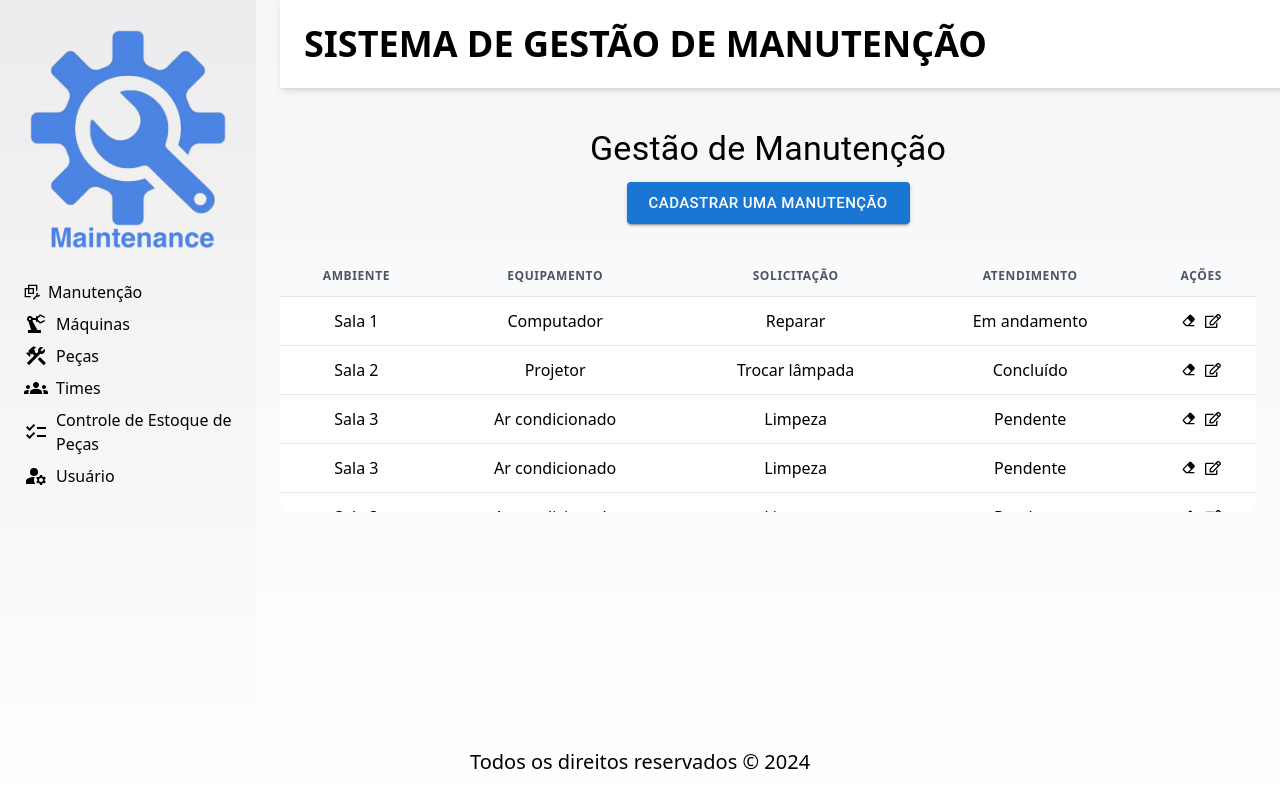
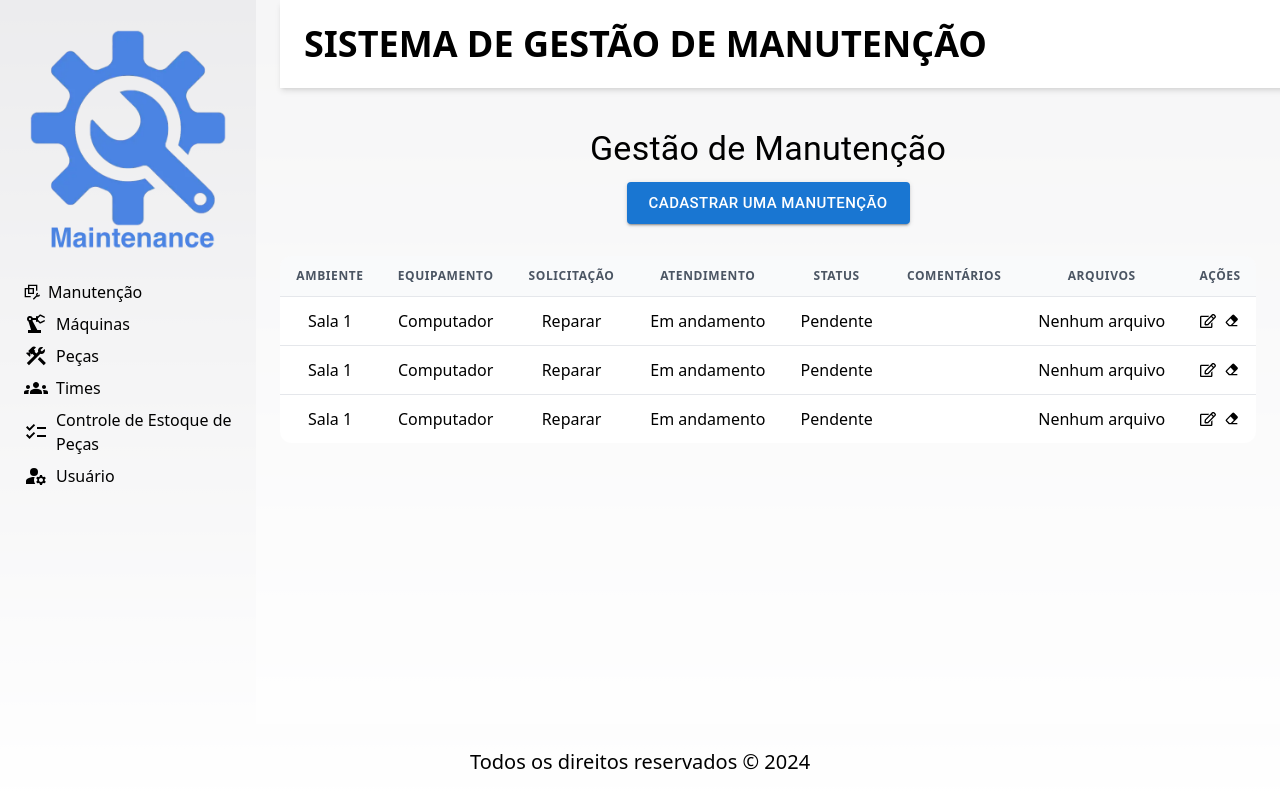
Before and after one commit to GuilhermeMLeal/ManutencaoAPP, a Next.js app in the folder frontend/: page / in a window 1280 px wide. Built offline with nearby package versions, Linux system fonts and the light colour scheme.

Commit message:
refactor(table): updated table to be more clearly

```diff
--- a/frontend/src/app/components/maintenance/table.tsx
+++ b/frontend/src/app/components/maintenance/table.tsx
@@ -1,90 +1,87 @@
+"use client"
+
 import { BiSolidEraser } from "react-icons/bi";
 import { FaRegEdit } from "react-icons/fa";
+import { useState } from "react";
+import { Dialog, DialogTitle, DialogContent, TextField, Button, Grid, MenuItem, Select, InputLabel, FormControl } from "@mui/material";
 
 export function Table() {
+  const [openDialog, setOpenDialog] = useState(false);
+  const [currentItem, setCurrentItem] = useState<any>(null);
+
   const itemsList = [
     {
       ambiente: "Sala 1",
       equipamento: "Computador",
       solicitacao: "Reparar",
       atendimento: "Em andamento",
+      status: "Pendente",
+      comentarios: "",
+      arquivos: []
     },
     {
-      ambiente: "Sala 2",
-      equipamento: "Projetor",
-      solicitacao: "Trocar lâmpada",
-      atendimento: "Concluído",
+      ambiente: "Sala 1",
+      equipamento: "Computador",
+      solicitacao: "Reparar",
+      atendimento: "Em andamento",
+      status: "Pendente",
+      comentarios: "",
+      arquivos: []
     },
     {
-      ambiente: "Sala 3",
-      equipamento: "Ar condicionado",
-      solicitacao: "Limpeza",
-      atendimento: "Pendente",
-    },
-    {
-      ambiente: "Sala 3",
-      equipamento: "Ar condicionado",
-      solicitacao: "Limpeza",
-      atendimento: "Pendente",
-    },
-    {
-      ambiente: "Sala 3",
-      equipamento: "Ar condicionado",
-      solicitacao: "Limpeza",
-      atendimento: "Pendente",
-    },
-    {
-      ambiente: "Sala 3",
-      equipamento: "Ar condicionado",
-      solicitacao: "Limpeza",
-      atendimento: "Pendente",
-    },
-    {
-      ambiente: "Sala 3",
-      equipamento: "Ar condicionado",
-      solicitacao: "Limpeza",
-      atendimento: "Pendente",
-    },
-    {
-      ambiente: "Sala 3",
-      equipamento: "Ar condicionado",
-      solicitacao: "Limpeza",
-      atendimento: "Pendente",
+      ambiente: "Sala 1",
+      equipamento: "Computador",
+      solicitacao: "Reparar",
+      atendimento: "Em andamento",
+      status: "Pendente",
+      comentarios: "",
+      arquivos: []
     },
   ];
+
+  const handleOpenDialog = (item: any) => {
+    setCurrentItem(item);
+    setOpenDialog(true);
+  };
+
+  const handleCloseDialog = () => {
+    setOpenDialog(false);
+    setCurrentItem(null);
+  };
+
+  const handleSave = () => {
+    handleCloseDialog();
+  };
 
   return (
     <>
       <div className="overflow-x-auto rounded-xl">
         <div className="max-h-64 overflow-y-auto">
-          <table className="min-w-full divide-y divide-gray-200">
+          <table className="min-w-full divide-y divide-gray-200 text-center">
             <thead className="bg-gray-50 sticky top-0">
               <tr>
-                <th className="p-3 text-center text-xs text-gray-600 uppercase tracking-wider">
+                <th className="p-3 text-xs text-gray-600 uppercase tracking-wider">
                   Ambiente
                 </th>
-                <th
-                  scope="col"
-                  className="p-3 text-center text-xs text-gray-600 uppercase tracking-wider"
-                >
+                <th className="p-3 text-xs text-gray-600 uppercase tracking-wider">
                   Equipamento
                 </th>
-                <th
-                  scope="col"
-                  className="p-3 text-center text-xs text-gray-600 uppercase tracking-wider"
-                >
+                <th className="p-3 text-xs text-gray-600 uppercase tracking-wider">
                   Solicitação
                 </th>
-                <th
-                  scope="col"
-                  className="p-3 text-center text-xs text-gray-600 uppercase tracking-wider"
-                >
+                <th className="p-3 text-xs text-gray-600 uppercase tracking-wider">
                   Atendimento
                 </th>
-                <th
-                  scope="col"
-                  className="p-3 text-center text-xs text-gray-600 uppercase tracking-wider"
-                >
+                <th className="p-3 text-xs text-gray-600 uppercase tracking-wider">
+                  Status
+                </th>
+                <th className="p-3 text-xs text-gray-600 uppercase tracking-wider">
+                  Comentários
+                </th>
+                <th className="p-3 text-xs text-gray-600 uppercase tracking-wider">
+                  Arquivos
+                </th>
+                <th className="p-3 text-xs text-gray-600 uppercase tracking-wider">
                   Ações
                 </th>
               </tr>
@@ -92,22 +89,31 @@ export function Table() {
             <tbody className="bg-white divide-y divide-gray-200">
               {itemsList.map((item, index) => (
                 <tr key={index}>
-                  <td className="p-3 text-center whitespace-nowrap text-black">
+                  <td className="p-3 whitespace-nowrap text-black">
                     {item.ambiente}
                   </td>
-                  <td className="p-3 text-center whitespace-nowrap text-black">
+                  <td className="p-3 whitespace-nowrap text-black">
                     {item.equipamento}
                   </td>
-                  <td className="p-3 text-center whitespace-nowrap text-black">
+                  <td className="p-3 whitespace-nowrap text-black">
                     {item.solicitacao}
                   </td>
-                  <td className="p-3 text-center whitespace-nowrap text-black">
+                  <td className="p-3 whitespace-nowrap text-black">
                     {item.atendimento}
                   </td>
-                  <td className="p-3 text-center whitespace-nowrap text-black">
+                  <td className="p-3 whitespace-nowrap text-black">
+                    {item.status}
+                  </td>
+                  <td className="p-3 whitespace-nowrap text-black">
+                    {item.comentarios}
+                  </td>
+                  <td className="p-3 whitespace-nowrap text-black">
+                    {item.arquivos.length > 0 ? item.arquivos.join(", ") : "Nenhum arquivo"}
+                  </td>
+                  <td className="p-3 whitespace-nowrap text-black">
                     <div className="flex justify-center items-center gap-x-2">
-                      <BiSolidEraser />
-                      <FaRegEdit />
+                      <FaRegEdit onClick={() => handleOpenDialog(item)} className="cursor-pointer" />
+                      <BiSolidEraser className="cursor-pointer" />
                     </div>
                   </td>
                 </tr>
@@ -116,6 +122,62 @@ export function Table() {
           </table>
         </div>
       </div>
+
+      <Dialog open={openDialog} onClose={handleCloseDialog} maxWidth="sm" fullWidth>
+        <DialogTitle className="text-center  mb-4">Editar Manutenção</DialogTitle>
+        <DialogContent>
+          {currentItem && (
+            <Grid container spacing={3} justifyContent="center">
+              <Grid item xs={12} sm={6}>
+                <FormControl  fullWidth variant="outlined" className="mt-4">
+                  <InputLabel>Status</InputLabel>
+                  <Select
+                    value={currentItem.status}
+                    onChange={(e) => setCurrentItem({ ...currentItem, status: e.target.value })}
+                    label="Status"
+                  >
+                    <MenuItem value="Pendente">Pendente</MenuItem>
+                    <MenuItem value="Em andamento">Em andamento</MenuItem>
+                    <MenuItem value="Concluído">Concluído</MenuItem>
+                    <MenuItem value="Cancelado">Cancelado</MenuItem>
+                  </Select>
+                </FormControl>
+              </Grid>
+              <Grid item xs={12}>
+                <TextField
+                  id="comentarios"
+                  label="Comentários"
+                  multiline
+                  rows={4}
+                  fullWidth
+                  variant="outlined"
+                  value={currentItem.comentarios}
+                  onChange={(e) => setCurrentItem({ ...currentItem, comentarios: e.target.value })}
+                />
+              </Grid>
+              <Grid item xs={12} className="flex justify-center">
+                <Button variant="contained" component="label">
+                  Adicionar Arquivos
+                  <input
+                    type="file"
+                    hidden
+                    multiple
+                    onChange={(e) => {
+                      const files = Array.from(e.target.files || []);
+                      setCurrentItem({ ...currentItem, arquivos: files.map(file => file.name) });
+                    }}
+                  />
+                </Button>
+              </Grid>
+              <Grid item xs={12} className="flex justify-center">
+                <Button variant="contained" color="primary" onClick={handleSave}>
+                  Salvar
+                </Button>
+              </Grid>
+            </Grid>
+          )}
+        </DialogContent>
+      </Dialog>
     </>
   );
 }
```
